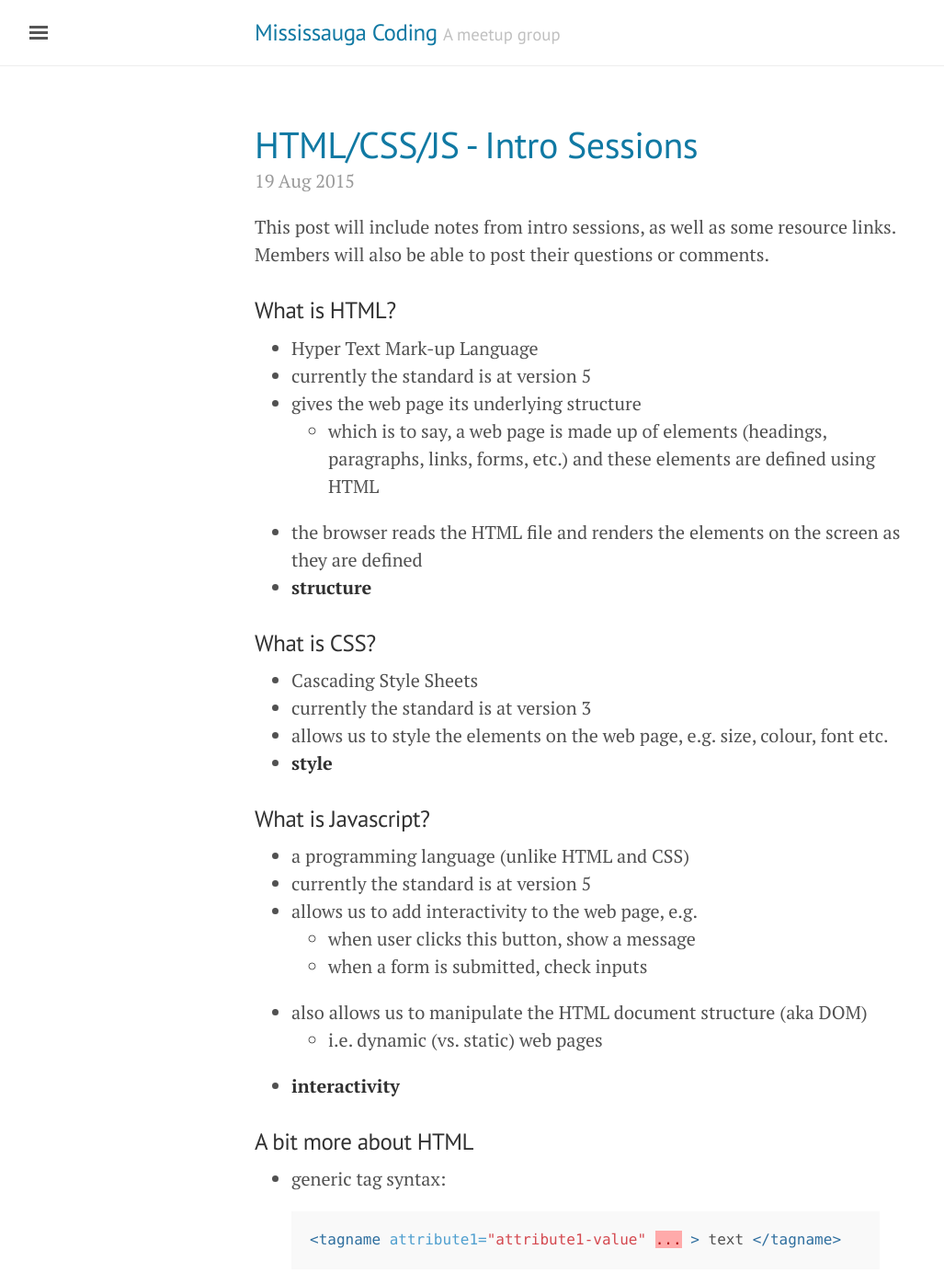
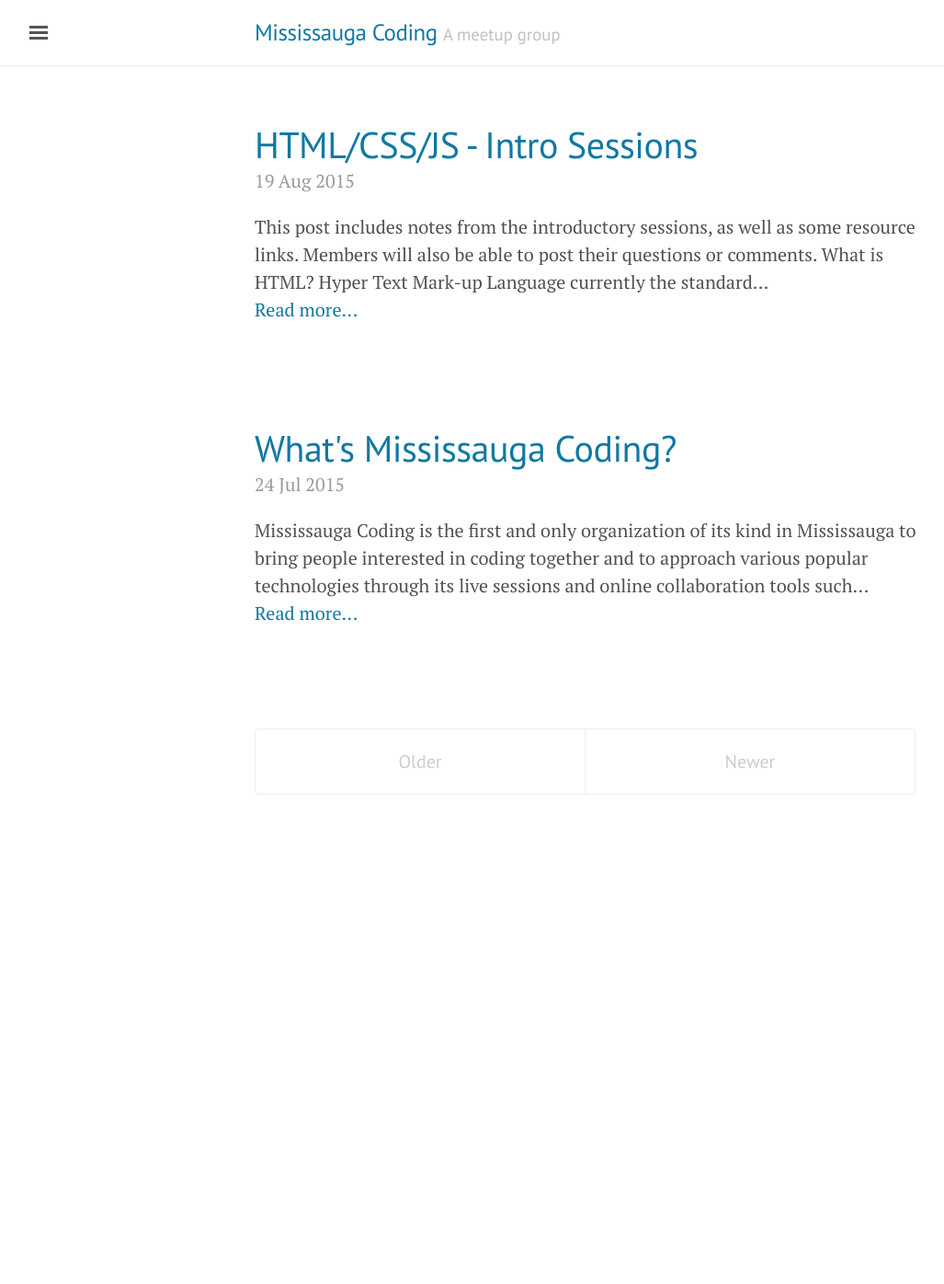
Before and after one commit to MississaugaCoding/mississaugacoding.github.io, a Jekyll site: the page built from index.html, in a window 1280 px wide and 1400 px high. Shown: the top 1396 px of the window at 92% size, without its empty margins (3-1030 px from the left). Built offline with Jekyll 4.4.1, drawn with Linux system fonts in a browser that asks for light colours; the list of posts is cut into pages by our own code; some of the changed text lies outside the part shown.

Commit message:
added preview/readmore

```diff
--- a/_posts/2015-08-19-html-css-js-intro-sessions.md
+++ b/_posts/2015-08-19-html-css-js-intro-sessions.md
@@ -5,7 +5,9 @@ comments: true
 publish: true
 ---
 
-This post will include notes from intro sessions, as well as some resource links. Members will also be able to post their questions or comments.
+This post includes notes from the introductory sessions, as well as some resource links.
+
+Members will also be able to post their questions or comments.
 
 ###What is HTML?
 - Hyper Text Mark-up Language
--- a/index.html
+++ b/index.html
@@ -15,7 +15,11 @@ title: Home
 
     <span class="post-date">{{ post.date | date_to_string }}</span>
 
-    {{ post.content }}
+    <!-- {{ post.content }} -->
+
+     {{ post.content | strip_html | truncatewords:35}}<br>
+            <a href="{{ site.baseurl }}{{ post.url }}">Read more...</a><br><br>
+
   </div>
   {% endif  %}
   {% endfor %}
```
